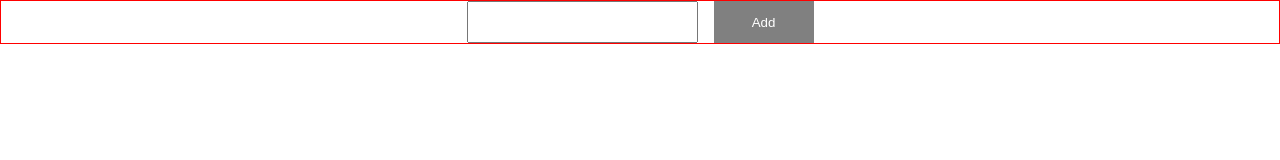
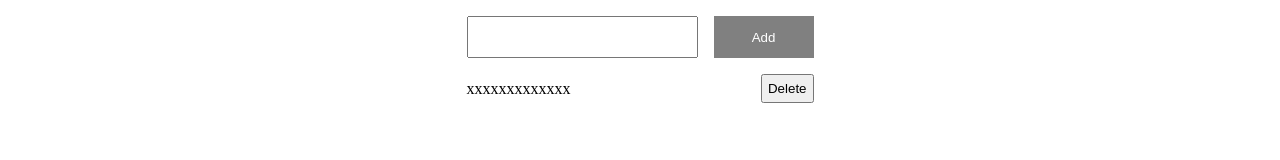
Before and after one commit to lsxBread/todolist2, a plain HTML site: page src/index.html in a window 1280 px wide. Drawn offline with Linux system fonts and the light colour scheme.

Commit message:
style: add style for item list

```diff
--- a/src/index.html
+++ b/src/index.html
@@ -10,13 +10,20 @@
 
 <body>
   <main class="todoList">
+    <div>
       <section class="addItem xxx">
         <input type="text">
         <button>Add</button>
       </section>
       <section class="itemList">
-      <ul></ul>
+        <ul>
+          <li>
+            <span>xxxxxxxxxxxxx</span>
+            <button>Delete</button>
+          </li>
+        </ul>
       </section>
+    </div>
   </main>
 </body>
 
--- a/src/scss/index.scss
+++ b/src/scss/index.scss
@@ -8,8 +8,8 @@
 }
 
 main {
+  margin-top: 16px;
   display: flex;
   flex-direction: column;
   align-items: center;
-  border: 1px solid red;
 }
--- a/src/scss/itemList.scss
+++ b/src/scss/itemList.scss
@@ -0,0 +1,21 @@
+section.itemList {
+  width: 100%;
+  margin-top: 16px;
+
+  ul {
+    li {
+      list-style: none;
+      display: flex;
+      justify-content: space-between;
+      align-items: center;
+
+      span {
+        font-size: 16px;
+      }
+
+      button {
+        padding: 5px;
+      }
+    }
+  }
+}
```
Also changed, not shown: src/scss/index.css, 1 other file. Lines whose indentation alone changed are shown as unchanged.
